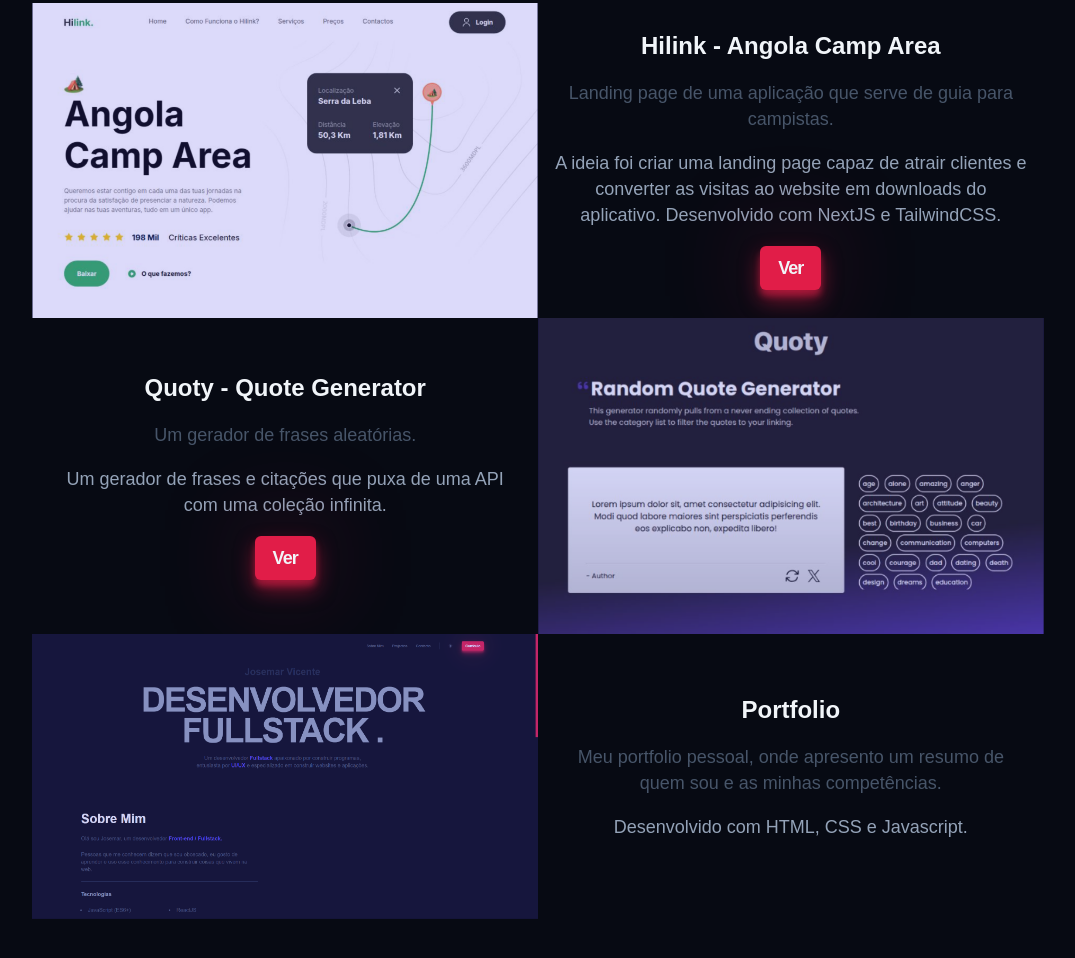
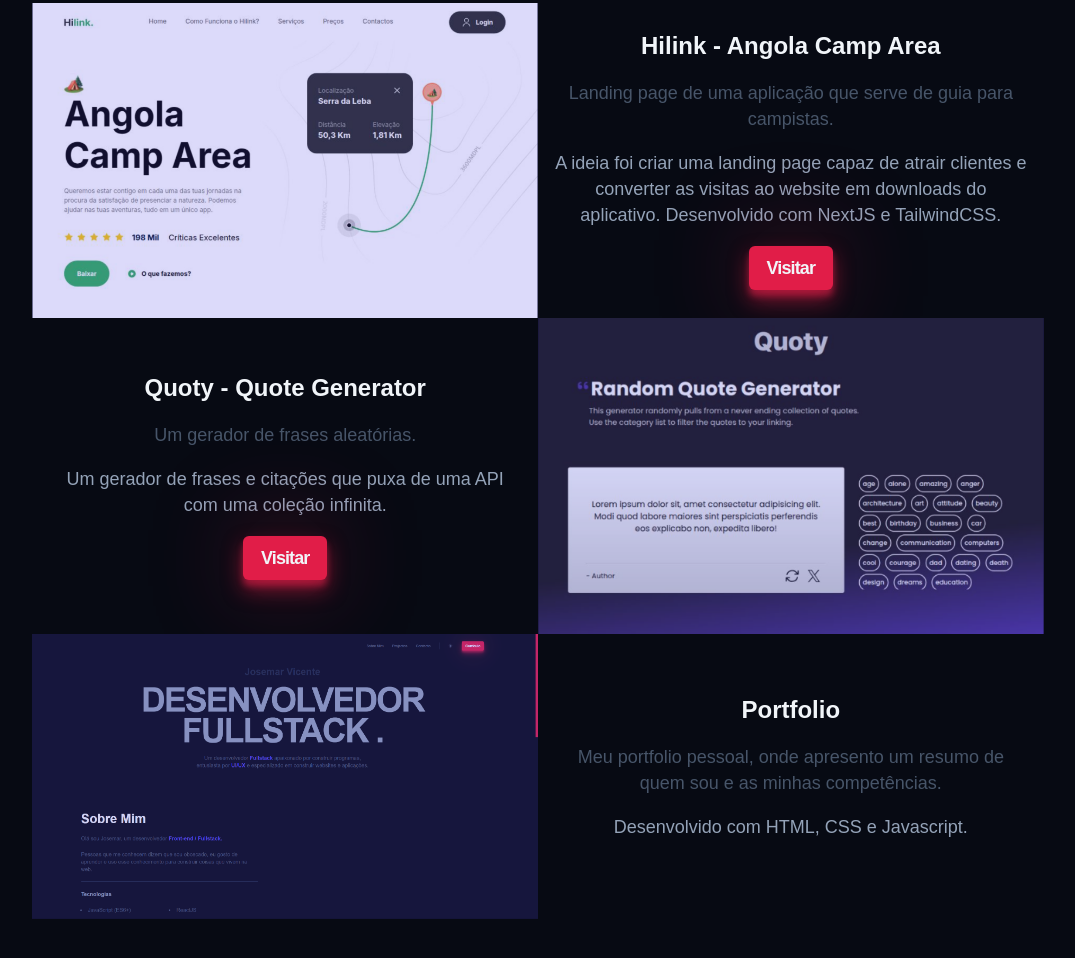
Before and after one commit to josemarVicente/meu-portfolio, a website built with Vite: page index.html in a window 1280 px wide. Shown: the part 1542-2500 px from the top of the page, without its empty margins (102-1177 px from the left). Built offline with nearby package versions, Linux system fonts and the light colour scheme.

Commit message:
links dos projectos alterados

```diff
--- a/index.html
+++ b/index.html
@@ -167,7 +167,7 @@
                 <p class="work__project-description2">
                   A ideia foi criar uma landing page capaz de atrair clientes e converter as visitas ao website em downloads do aplicativo. Desenvolvido com NextJS e TailwindCSS.
                 </p>
-                <a class="btn work__project-btn" href="#">Ver</a>
+                <a class="btn work__project-btn" href="https://angolacamparea.vercel.app/">Visitar</a>
               </div>
 
               <h3 class="work__project-title">Draze Force</h3>
@@ -187,7 +187,7 @@
                 <p class="work__project-description2">
                   Um gerador de frases e citações que puxa de uma API com uma coleção infinita.
                 </p>
-                <a class="btn work__project-btn" href="#">Ver</a>
+                <a class="btn work__project-btn" href="https://quoty-quote-generator.vercel.app/">Visitar</a>
               </div>
 
               <h3 class="work__project-title">Portfolio Pessoal</h3>
```
